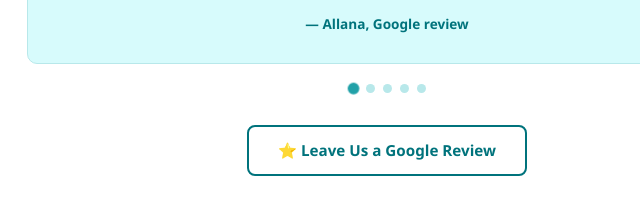
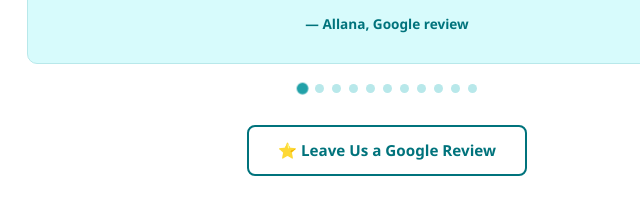
Before and after one commit to lossssso/stclairdrugmart, a plain HTML site: page index.html in a window 1280 px wide. Shown: the part 6980-7180 px from the top of the page, 253-893 px from the left. Drawn offline with Linux system fonts and the light colour scheme.

Commit message:
Expand reviews carousel with more standout reviews (#16)
* Remove Leo D. review from carousel

Co-Authored-By: Claude Opus 4.8 <noreply@anthropic.com>
Claude-Session: https://claude.ai/code/session_01DTGb7gxVFTtPvNUgmqGJV4

* Expand reviews carousel to a curated set of standout Google reviews

Add Tammy K., KT, Ben T., Matthew G., ty, and Reza N. (12 -> total of
11 verbatim 5-star reviews) covering multilingual care, going above
and beyond, after-hours service, and switching from chains.

Co-Authored-By: Claude Opus 4.8 <noreply@anthropic.com>
Claude-Session: https://claude.ai/code/session_01DTGb7gxVFTtPvNUgmqGJV4

---------

Co-authored-by: Claude <noreply@anthropic.com>

```diff
--- a/index.html
+++ b/index.html
@@ -1433,7 +1433,13 @@
       { stars: 5, text: "Elizabeth truly cares about people and that's what makes this pharmacy so special! She goes above and beyond to help. She is what I look for in a pharmacist — someone I feel comfortable to speak with, who is knowledgeable, and actually cares!", author: "— Raechel L., Google review" },
       { stars: 5, text: "The nicest staff and best service in the city. I have other pharmacies closer to me but I go out of my way to use this one.", author: "— Patrick C., Google review" },
       { stars: 5, text: "Very clean, organized and the pharmacist is so caring and personal. She knows you when you walk in the door. We are seniors and feel so well taken care of.", author: "— Anna L., Google review" },
-      { stars: 5, text: "If you are looking for high quality care and advice from your pharmacist, then this is your place. Elizabeth is one of the best health care professionals I've ever met.", author: "— Greg M., Google review" }
+      { stars: 5, text: "If you are looking for high quality care and advice from your pharmacist, then this is your place. Elizabeth is one of the best health care professionals I've ever met.", author: "— Greg M., Google review" },
+      { stars: 5, text: "This is the best pharmacy I've ever been to. All the staff are kind and friendly. Elizabeth is so sweet and helpful, and she speaks a couple different languages which is very helpful too.", author: "— Tammy K., Google review" },
+      { stars: 5, text: "You can go to any pharmacy and they will give you your meds, but they will not care about you the way this pharmacy does. The staff always go above and beyond, putting the customer's needs first. Highly recommended to anyone in the area!", author: "— KT, Google review" },
+      { stars: 5, text: "Awesome staff! The pharmacist is very helpful, friendly, knowledgeable and caring — even right at closing time. Had a great talk there too. Very nice service and you'll feel right at home!", author: "— Ben T., Google review" },
+      { stars: 5, text: "The pharmacist was an angel. She waited 15–20 minutes after closing so I could pick up an eye prescription I needed urgently — something no other pharmacist would do.", author: "— Matthew G., Google review" },
+      { stars: 5, text: "Changing to this pharmacy was the best decision I ever made! Everyone here is extremely friendly and helpful, and the pharmacy itself is clean and fully stocked.", author: "— ty, Google review" },
+      { stars: 5, text: "Elizabeth is the sweetest, nicest and most helpful pharmacist I've ever met! Highly recommend — you won't need any other pharmacy.", author: "— Reza N., Google review" }
     ];
     const dotsWrap = document.getElementById('rc-dots');
     let idx = 0, timer;
```
